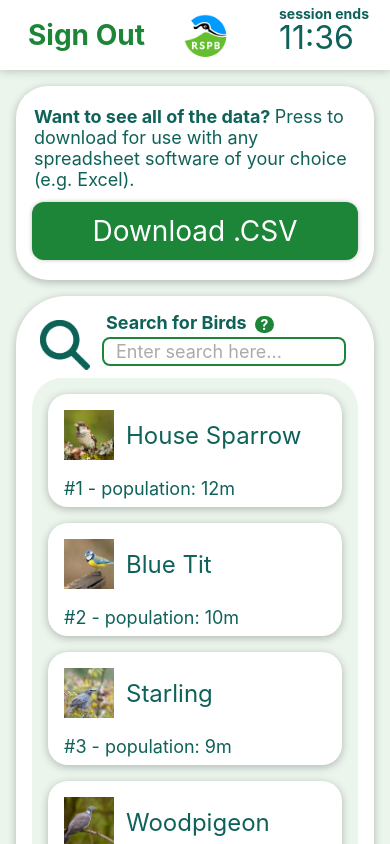
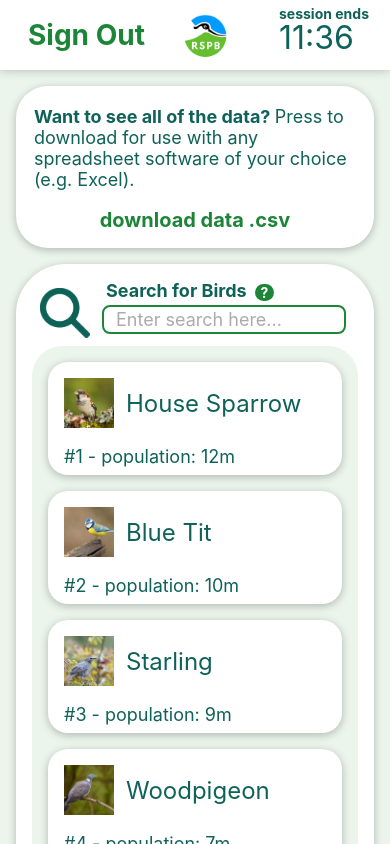
Before and after one commit to Platymek/HumanComputerInteraction-HiFi-Prototype, a React Native app: screen /Results in a window 390 px wide. Built offline with nearby package versions, Linux system fonts and the light colour scheme.

Commit message:
README updated

```diff
--- a/pages/Results.js
+++ b/pages/Results.js
@@ -29,6 +29,7 @@ export default function Results({
                     marginBottom: 16,
                     alignContent: 'center',
                     borderRadius: 32,
+                    paddingBottom: 0,
                 }}
             >
                 <Text style={{
@@ -37,7 +38,6 @@ export default function Results({
                     color: colors[2],
                     margin: 2,
                     marginTop: 4,
-                    marginBottom: 8,
                 }}>
                     <Text style={{ fontWeight: 'bold' }}>Want to see all of the data? </Text>
                     Press to download for use with any spreadsheet software of your choice (e.g. Excel).
@@ -47,7 +47,9 @@ export default function Results({
                 <BigButton
 
                     colors={colors}
-                    title={"Download .CSV"}
+                    title={"download data .csv"}
+                    lite={true}
+                    smallText={true}
                 />
 
             </Container>
```
Also changed, not shown: 1 other file (tests, documents, lock files or other folders).
